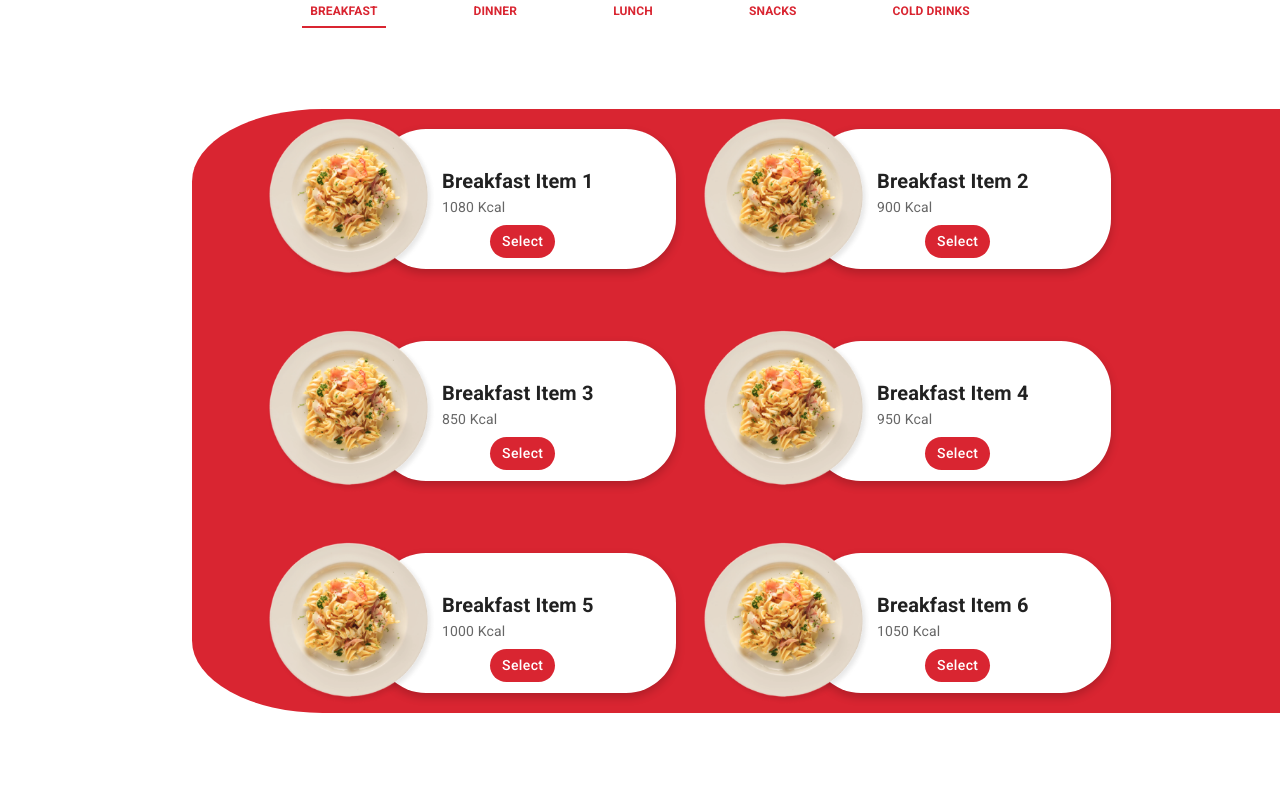
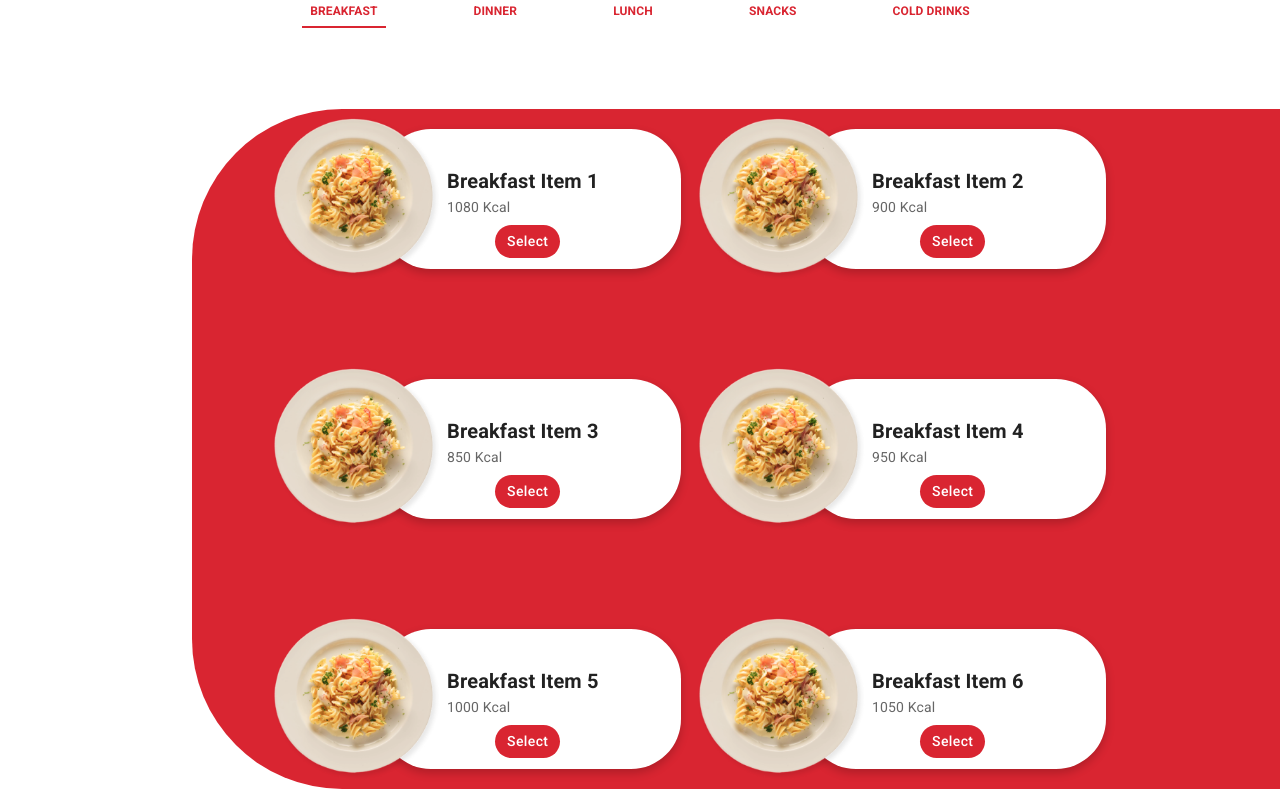
Before and after one commit to Malik-Muhammad-Ali/captainchefhome, a React (Vite) app: page / in a window 1280 px wide. Shown: the part 2433-3224 px from the top of the page. Built offline with nearby package versions, Linux system fonts and the light colour scheme.

Commit message:
made changes said by sir makki in meals and navbar section

```diff
--- a/src/components/home/Meals.jsx
+++ b/src/components/home/Meals.jsx
@@ -120,6 +120,7 @@ const Meals = () => {
       <Box
         sx={{
           display: "flex",
+          // border: "2px solid black",
           justifyContent: "center", // Center horizontally
           alignItems: "center", // Center vertically
           width: "100%",
@@ -382,11 +383,12 @@ const Meals = () => {
       <Box
         sx={{
           backgroundColor: "#D92531",
-          borderTopLeftRadius: "12%",
-          borderBottomLeftRadius: "12%",
+          borderTopLeftRadius: "150px",
+          borderBottomLeftRadius: "150px",
           width: { lg: "85%", md: "85%", sm: "100%", xs: "100%" },
           marginLeft: { lg: "15%", md: "15%", sm: "0", xs: "0" },
           height: "auto",
+          // gap: "20px",
           padding: "20px",
           // direction: isArabic ? "rtl" : "ltr",
           display: "flex",
@@ -397,11 +399,12 @@ const Meals = () => {
         <Grid2
           container
           rowSpacing={9}
-          columnSpacing={15}
+          columnSpacing={0}
           justifyContent="center"
           sx={{
             display: "flex",
             alignItems: "center",
+            gap: { xs: "17px", md: "40px", sm: "40px", lg: "110px" },
             justifyContent: "center",
 
             // mb: "20px",
@@ -425,7 +428,12 @@ const Meals = () => {
                   padding: "20px",
                   position: "relative",
                   ml: { xs: "25px", md: "15px", sm: "15px", lg: "15px" },
-                  minWidth: "300px",
+                  minWidth: {
+                    xs: "200px",
+                    sm: "300px",
+                    md: "300px",
+                    lg: "300px",
+                  },
                   height: "140px",
                   overflow: "visible",
                 }}
@@ -497,7 +505,7 @@ const Meals = () => {
                         textTransform: "none",
                         fontSize: "14px",
                         color: "white",
-                        ml: "48px",
+                        ml: { md: "48px", xs: "33px" },
                         justifySelf: "center",
                         borderRadius: "45px",
                         // padding: "8px 16px", // You can adjust padding as per your preference
```
